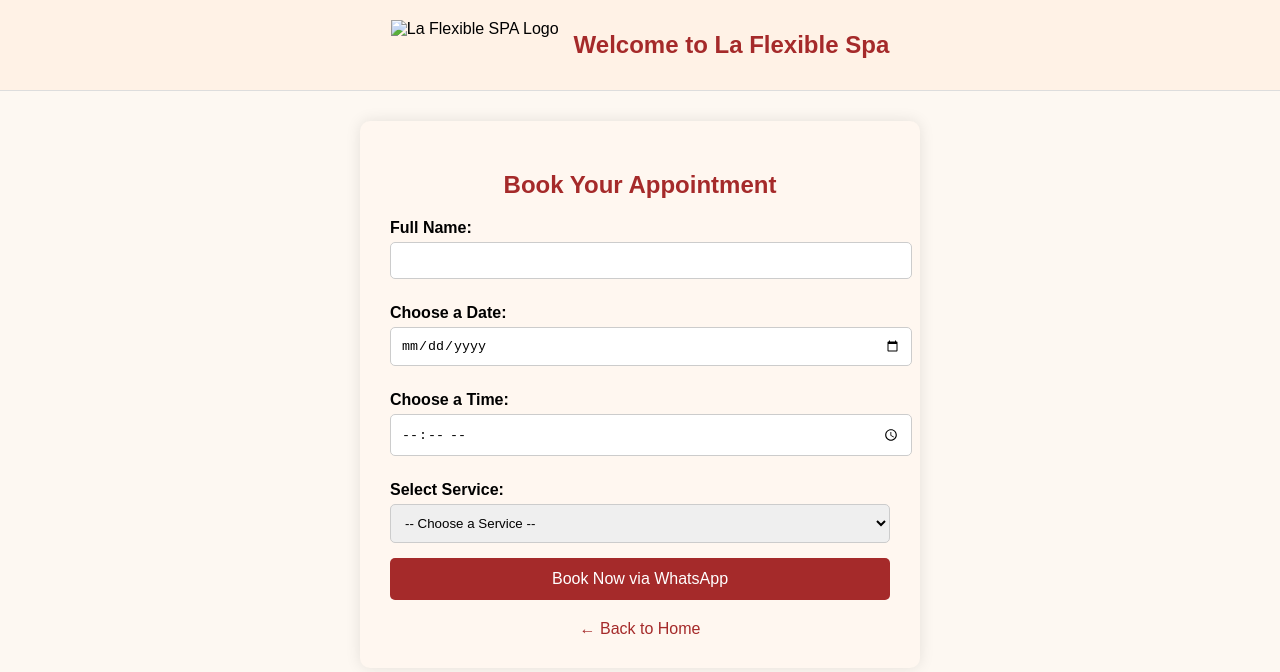
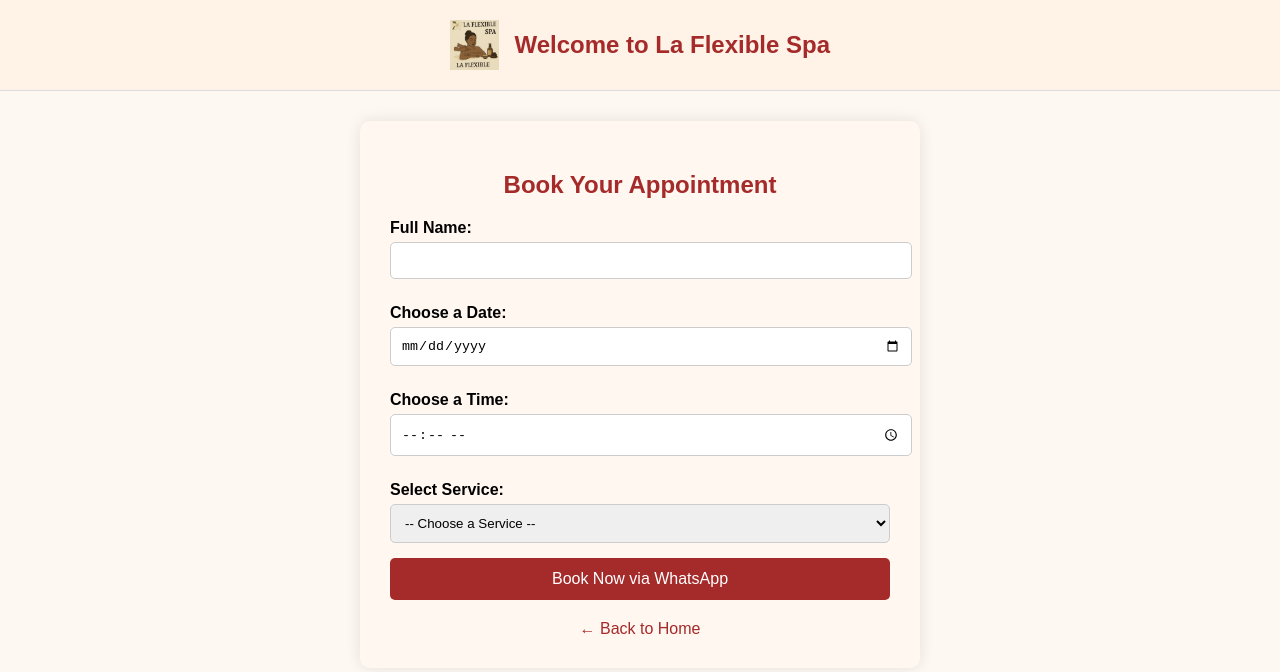
Before and after one commit to kiteactivehotel/SPA-website, a plain HTML site: page booking.html in a window 1280 px wide. Drawn offline with Linux system fonts and the light colour scheme.

Commit message:
Update booking.html

```diff
--- a/booking.html
+++ b/booking.html
@@ -93,7 +93,7 @@
 <body>
 
   <header>
-    <img src="<img src="logo.jpg" alt="La Flexible SPA Logo">
+    <img src="logo.jpg" alt="La Flexible SPA Logo">
     <h1>Welcome to La Flexible Spa</h1>
   </header>
 
```
